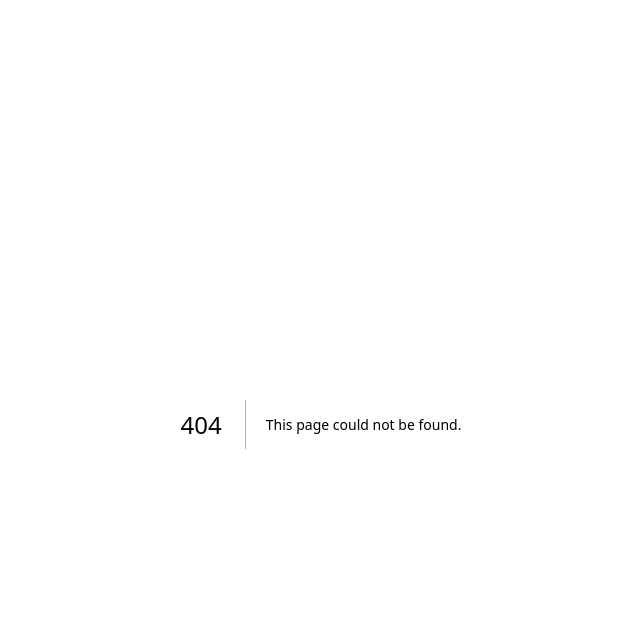
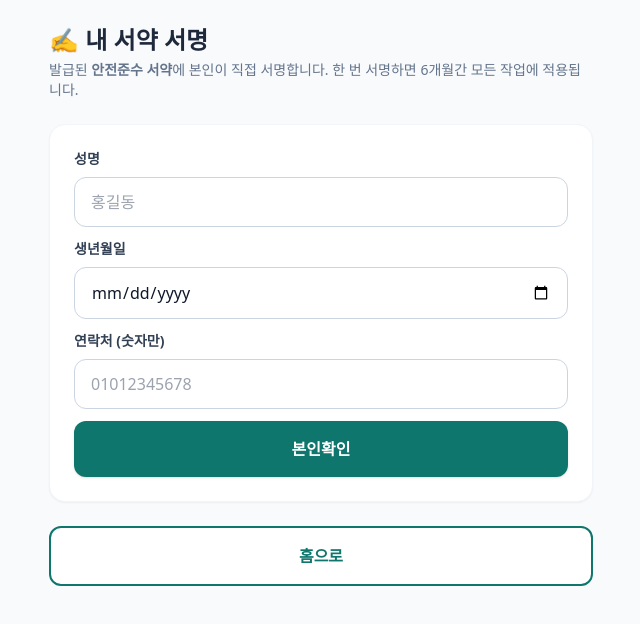
Before and after one commit to khy-921108/-, a Next.js app in the folder codexnew/: page /work-permit/sign in a window 1280 px wide. Before the commit this address had no page. Shown: the top 624 px of the page, without its empty margins (319-959 px from the left). Built offline with nearby package versions, Linux system fonts and the light colour scheme.

Commit message:
Create page.tsx

```diff
--- /dev/null
+++ b/codexnew/src/app/work-permit/sign/page.tsx
@@ -0,0 +1,147 @@
+'use client';
+
+import { useState } from 'react';
+import { useRouter } from 'next/navigation';
+import SignaturePad from '@/components/SignaturePad';
+
+interface UnsignedItem {
+  pledgeId: string;
+  companyName: string | null;
+  issuedAt: string;
+  expiresAt: string;
+}
+
+export default function SelfSignPledge() {
+  const router = useRouter();
+  const [name, setName] = useState('');
+  const [birthDate, setBirthDate] = useState('');
+  const [phone, setPhone] = useState('');
+  const [items, setItems] = useState<UnsignedItem[] | null>(null);
+  const [sig, setSig] = useState('');
+  const [loading, setLoading] = useState(false);
+  const [signing, setSigning] = useState(false);
+  const [error, setError] = useState('');
+  const [done, setDone] = useState(false);
+
+  const formatPhone = (v: string) => v.replace(/[^0-9]/g, '').slice(0, 11);
+
+  const lookup = async () => {
+    setError('');
+    setDone(false);
+    if (!name.trim() || !birthDate || phone.length < 10) {
+      setError('이름·생년월일·연락처를 정확히 입력해 주세요.');
+      return;
+    }
+    setLoading(true);
+    try {
+      const res = await fetch('/api/safety-pledges/my-unsigned', {
+        method: 'POST',
+        headers: { 'Content-Type': 'application/json' },
+        body: JSON.stringify({ name, birthDate, phone }),
+      });
+      const json = await res.json();
+      if (!json.success) {
+        setError(json.message || '조회에 실패했습니다.');
+        setItems(null);
+        return;
+      }
+      setItems(json.data.items);
+    } catch (e) {
+      console.error(e);
+      setError('네트워크 오류가 발생했습니다.');
+    } finally {
+      setLoading(false);
+    }
+  };
+
+  const submitSign = async () => {
+    setError('');
+    if (!sig) {
+      setError('서명을 입력해 주세요.');
+      return;
+    }
+    setSigning(true);
+    try {
+      const res = await fetch('/api/safety-pledges/sign', {
+        method: 'POST',
+        headers: { 'Content-Type': 'application/json' },
+        body: JSON.stringify({ name, birthDate, phone, signature: sig }),
+      });
+      const json = await res.json();
+      if (!json.success) {
+        setError(json.message || '서명 저장 실패');
+        return;
+      }
+      setDone(true);
+      setItems([]);
+    } catch (e) {
+      console.error(e);
+      setError('네트워크 오류가 발생했습니다.');
+    } finally {
+      setSigning(false);
+    }
+  };
+
+  return (
+    <main className="space-y-6">
+      <header>
+        <h1 className="text-2xl font-bold text-slate-800">✍️ 내 서약 서명</h1>
+        <p className="mt-1 text-sm text-slate-500">
+          발급된 <b>안전준수 서약</b>에 본인이 직접 서명합니다. 한 번 서명하면 6개월간 모든 작업에 적용됩니다.
+        </p>
+      </header>
+
+      <div className="card space-y-3">
+        <div>
+          <label className="label">성명</label>
+          <input className="input-base" value={name} onChange={(e) => setName(e.target.value)} placeholder="홍길동" />
+        </div>
+        <div>
+          <label className="label">생년월일</label>
+          <input type="date" className="input-base" value={birthDate} onChange={(e) => setBirthDate(e.target.value)} />
+        </div>
+        <div>
+          <label className="label">연락처 (숫자만)</label>
+          <input type="tel" inputMode="numeric" className="input-base" value={phone} onChange={(e) => setPhone(formatPhone(e.target.value))} placeholder="01012345678" />
+        </div>
+        {error && <div className="rounded-lg bg-red-50 p-2 text-sm text-red-700">{error}</div>}
+        <button onClick={lookup} disabled={loading} className="btn-primary">
+          {loading ? '조회 중...' : '본인확인'}
+        </button>
+      </div>
+
+      {done && (
+        <div className="card text-center text-emerald-700 font-bold py-6">✅ 서명이 저장되었습니다. 감사합니다.</div>
+      )}
+
+      {items !== null && !done && (
+        items.length === 0 ? (
+          <div className="card text-center text-slate-500 py-8">
+            서명할 미서명 서약이 없습니다.<br />
+            <span className="text-xs">이미 서명을 완료했거나, 발급된 서약이 없습니다.</span>
+          </div>
+        ) : (
+          <div className="card space-y-3">
+            <p className="text-sm text-slate-700">
+              미서명 서약 <b>{items.length}건</b>이 있습니다. 아래에 서명하면 모두 적용됩니다.
+            </p>
+            <ul className="text-xs text-slate-500 space-y-1">
+              {items.map((it) => (
+                <li key={it.pledgeId}>· {it.companyName ?? '업체 미상'} — 유효 ~{it.expiresAt?.substring(0, 10)}</li>
+              ))}
+            </ul>
+            <div>
+              <label className="label">서명 (마우스 또는 손가락)</label>
+              <SignaturePad onChange={setSig} />
+            </div>
+            <button onClick={submitSign} disabled={signing || !sig} className="btn-primary">
+              {signing ? '저장 중...' : '서명 저장'}
+            </button>
+          </div>
+        )
+      )}
+
+      <button onClick={() => router.push('/')} className="btn-secondary">홈으로</button>
+    </main>
+  );
+}
```
